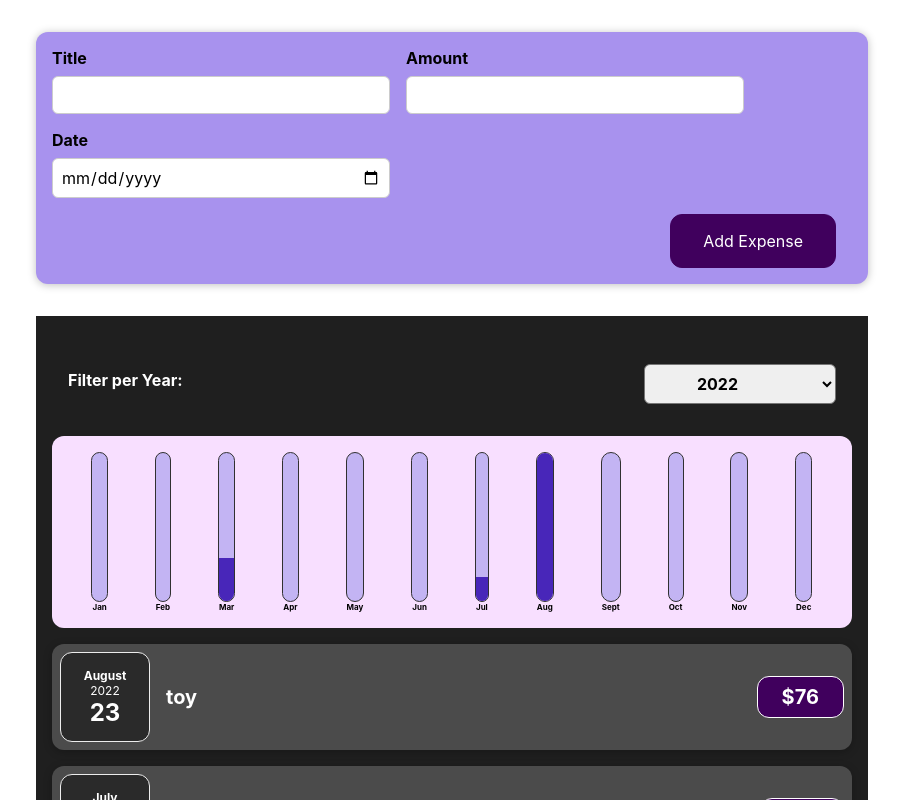
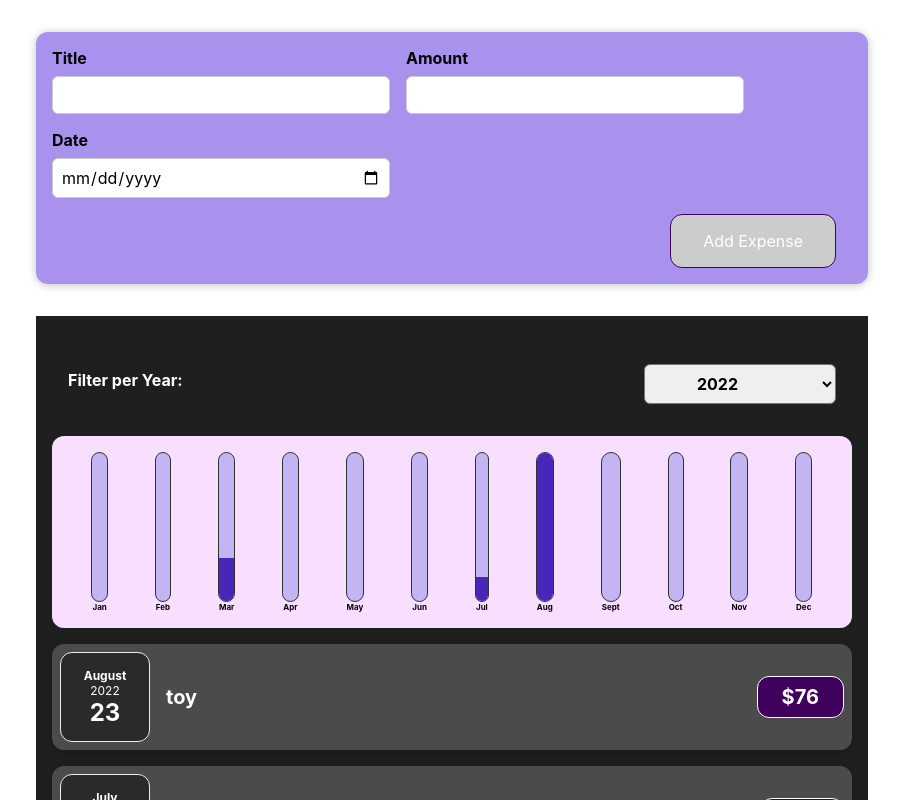
Before and after one commit to nfgoto/expense-checker, a React (Create React App) app: page / in a window 1280 px wide. Both pictures are taken after a click on the button "Add New Expense". Shown: the top 800 px of the page, without its empty margins (188-1091 px from the left). Built offline with nearby package versions, Linux system fonts and the light colour scheme.

Commit message:
refactor: basic form validation

```diff
--- a/src/components/add-expense/add-expense-form/AddExpenseForm.compponent.tsx
+++ b/src/components/add-expense/add-expense-form/AddExpenseForm.compponent.tsx
@@ -12,21 +12,36 @@ const AddExpenseForm: FC<AddExpenseFormProps> = ({
   const [title, setTitle] = useState("");
   const [amount, setAmount] = useState("");
   const [date, setDate] = useState("");
+  const [isTitleValid, setIsTitleValid] = useState(false);
+  const [isAmountValid, setIsAmountValid] = useState(false);
+  const [isDateValid, setIsDateValid] = useState(false);
 
   const minDate = `${new Date().getFullYear() - 1}-01-01`;
   const maxDate = `${new Date().getFullYear()}-12-31`;
 
   const handleTitleChange: ChangeEventHandler<HTMLInputElement> = ({
     target: { value },
-  }) => setTitle(value);
+  }) =>
+    setTitle((_) => {
+      setIsTitleValid(!!value);
+      return value;
+    });
 
   const handleAmountChange: ChangeEventHandler<HTMLInputElement> = ({
     target: { value },
-  }) => setAmount(value);
+  }) =>
+    setAmount((_) => {
+      setIsAmountValid(+value > 0);
+      return value;
+    });
 
   const handleDateChange: ChangeEventHandler<HTMLInputElement> = ({
     target: { value },
-  }) => setDate(value);
+  }) =>
+    setDate((_) => {
+      setIsDateValid(!!value);
+      return value;
+    });
 
   const handleSubmit: FormEventHandler<HTMLFormElement> = (e) => {
     e.preventDefault();
@@ -78,7 +93,9 @@ const AddExpenseForm: FC<AddExpenseFormProps> = ({
         </div>
       </div>
       <div className={styles["add-expense__actions"]}>
-        <button>Add Expense</button>
+        <button disabled={!isTitleValid || !isAmountValid || !isDateValid}>
+          Add Expense
+        </button>
       </div>
     </form>
   );
```
